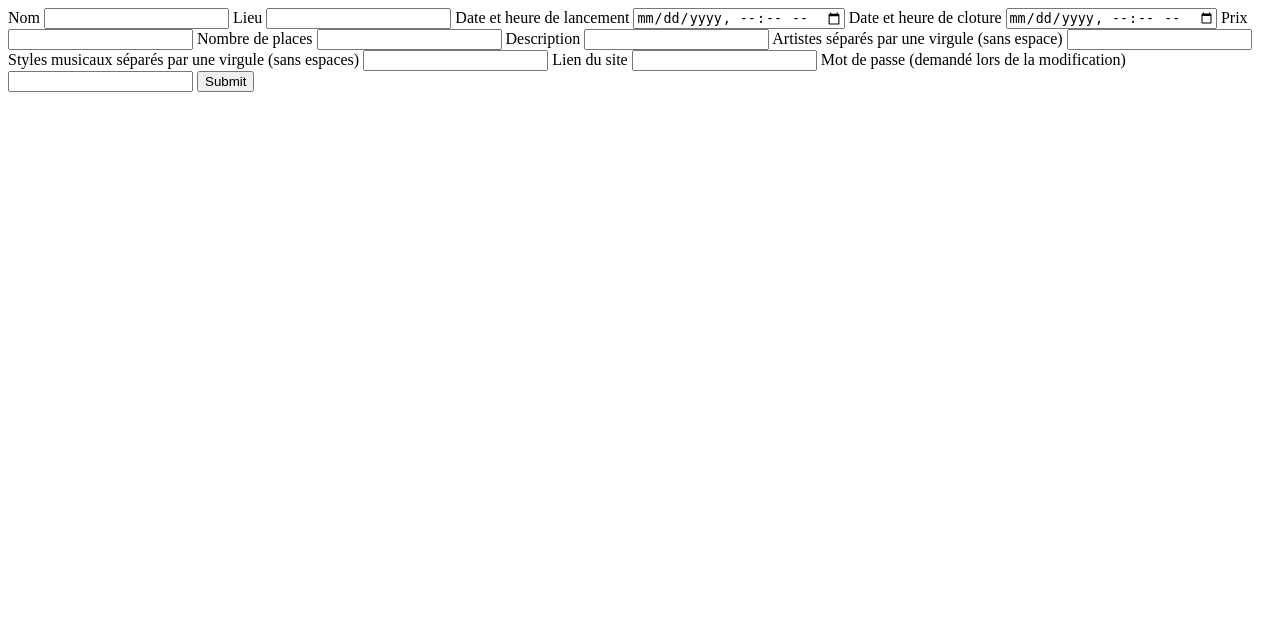
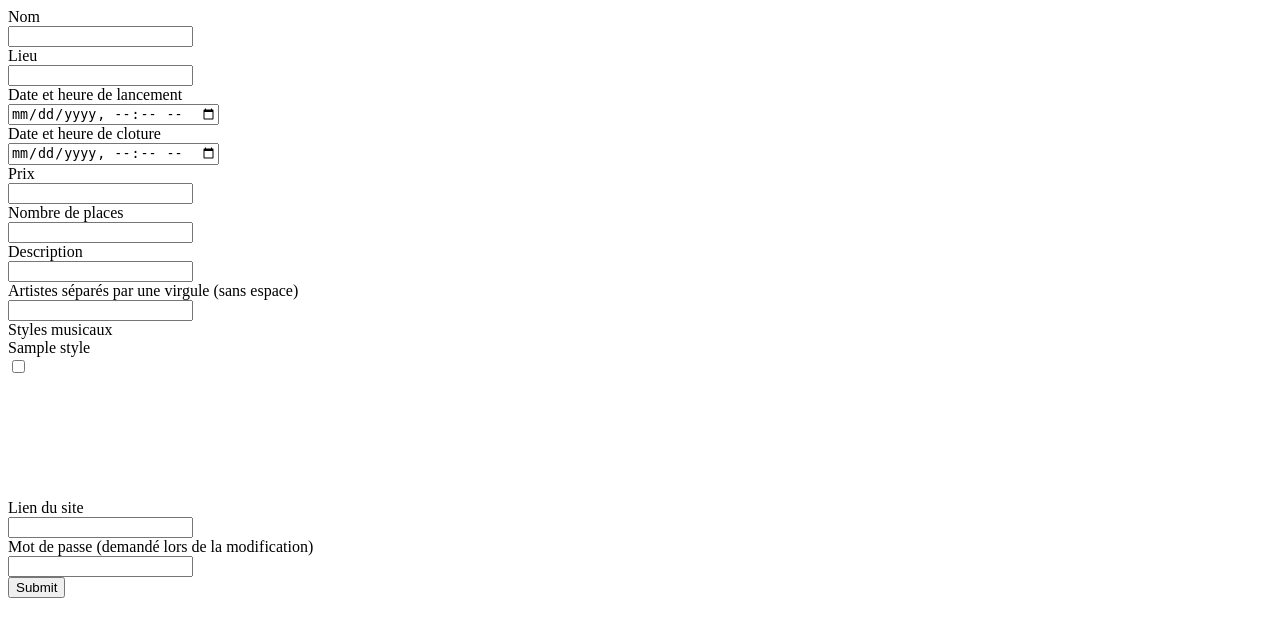
Before and after one commit to UlysseHall/Festiv-All, a PHP site: page /festivalCreateForm.php in a window 1280 px wide. Shown: the top 637 px of the page. Run offline with PHP 8.4, Linux system fonts and the light colour scheme; tables that the repository leaves empty or names only in its code hold one stand-in row (values such as "Sample post"); a stand-in replaces the project's code that opens the database connection.

Commit message:
Récupération de la liste des genres musicaux par bdd

```diff
--- a/festivalCreateForm.php
+++ b/festivalCreateForm.php
@@ -2,6 +2,21 @@
 <html>
 <head>
 	<meta charset="UTF-8">
+
+	<style>
+
+		input
+		{
+			display: block;
+		}
+		#styles-checkbox
+		{
+			height: 10em;
+			width: 10em;
+			overflow: auto;
+		}
+
+	</style>
 </head>
 
 <body>
@@ -32,8 +47,25 @@
 	<label for="artistes">Artistes séparés par une virgule (sans espace)</label>
 	<input type="text" name="artistes" id="artistes" required>
 
-	<label for="styles">Styles musicaux séparés par une virgule (sans espaces)</label>
-	<input type="text" name="styles" id="styles" required>
+	<label for="styles-checkbox">Styles musicaux</label>
+	<div id="styles-checkbox">
+
+		<?php
+			include_once("connect.php");
+			$list = $bdd->query("SELECT nom FROM style");
+
+			foreach($list as $style)
+			{
+				$name = $style["nom"];
+				?>
+
+					<label for="<?php echo($name); ?>"><?php echo(ucfirst($name)); ?></label>
+					<input type="checkbox" name="styles[]" id="<?php echo($name); ?>" value="<?php echo($name); ?>">
+
+				<?php
+			}
+		?>
+	</div>
 
 	<label for="lien">Lien du site</label>
 	<input type="url" name="lien" id="lien" required>
```
Also changed, not shown: festivalCreate.php (+5 -3 lines).
